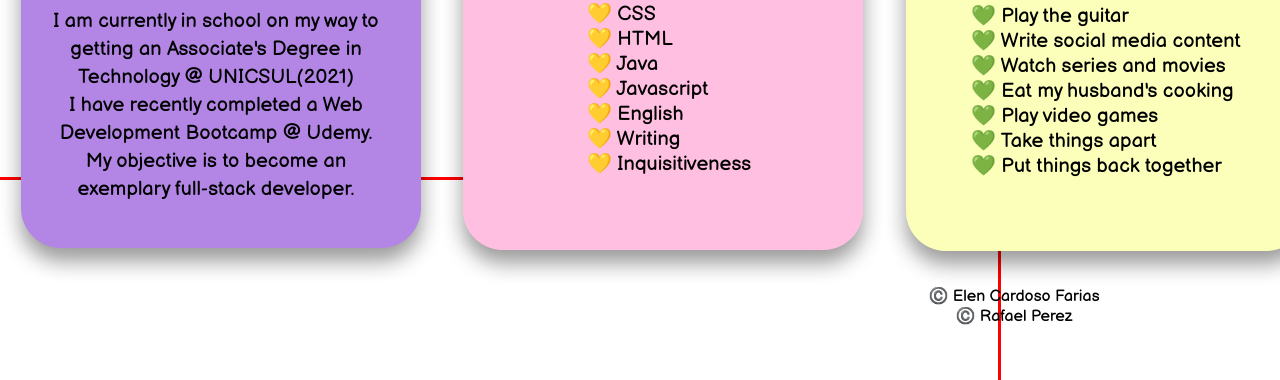
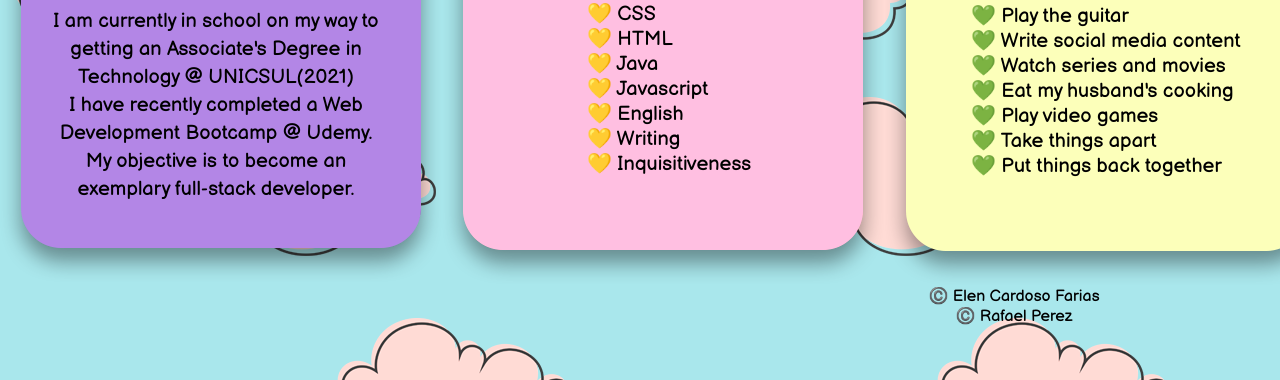
Before and after one commit to ElenCardoso/ElenCardoso1, a plain HTML site: page index.html in a window 1280 px wide. Shown: the part 521-901 px from the top of the page. Drawn offline with Linux system fonts and the light colour scheme.

Commit message:
Update styles.css

```diff
--- a/styles.css
+++ b/styles.css
@@ -3,7 +3,7 @@ html{
 }
 
 body {
-  background-image: url("background-1.png");
+  background-image: url("background.png");
   font-family: 'Balsamiq Sans', cursive;
   background-repeat: repeat;
   width: 100;
```
